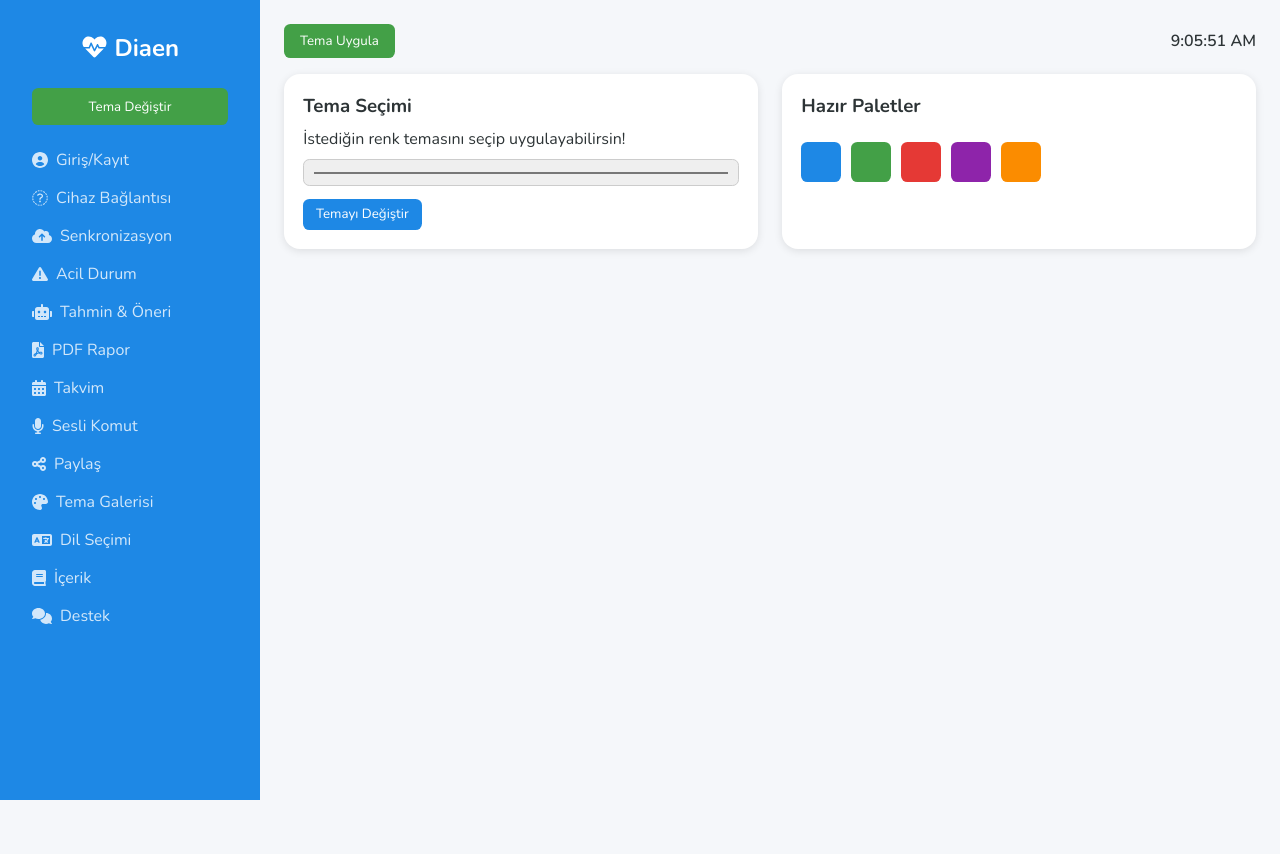
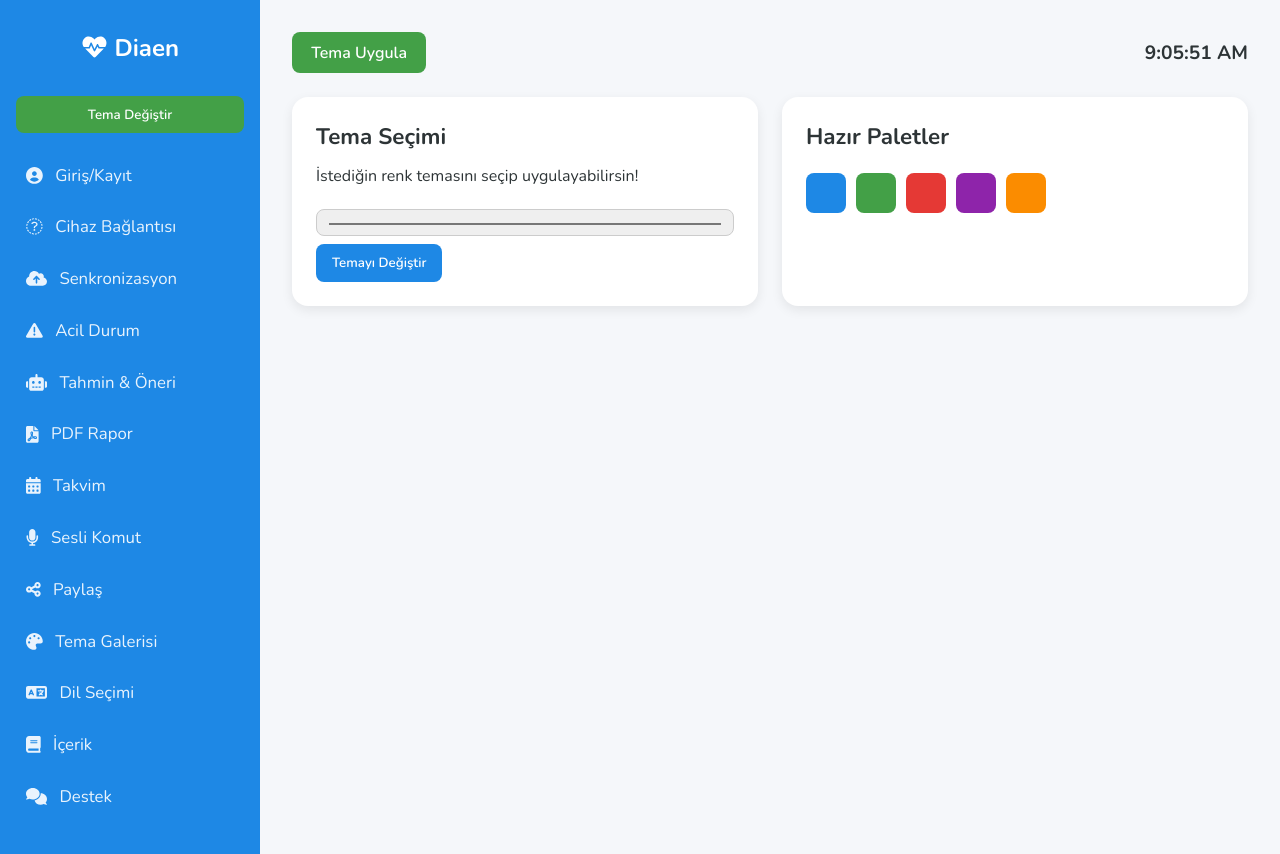
Before and after one commit to Amedsenminq/diaen-website, a plain HTML site: page themes.html in a window 1280 px wide. Before the commit the page ends 800 px from the top, so only its background shows below. Drawn offline with nearby package versions, Linux system fonts and the light colour scheme.

Commit message:
Update style.css

```diff
--- a/style.css
+++ b/style.css
@@ -5,22 +5,26 @@
   --dark: #1e1e2f;
   --font: 'Nunito', sans-serif;
 }
+
 [data-theme="light"] {
   --bg: var(--light);
   --text: #2d3436;
-    --card: #fff;
+  --card: #ffffff;
 }
+
 [data-theme="dark"] {
   --bg: var(--dark);
   --text: #e0e0e0;
   --card: #2e2e3d;
 }
+
 * {
   box-sizing: border-box;
   margin: 0;
   padding: 0;
   font-family: var(--font);
 }
+
 body {
   display: flex;
   min-height: 100vh;
@@ -28,114 +32,159 @@
   color: var(--text);
   transition: background 0.3s, color 0.3s;
 }
+
+/* Sidebar */
 nav.sidebar {
   width: 260px;
   background: var(--blue);
-    padding: 2rem;
+  padding: 2rem 1rem;
   display: flex;
   flex-direction: column;
+  transition: transform 0.3s ease;
 }
+
 nav.sidebar h2 {
   color: #fff;
   text-align: center;
-    margin-bottom: 1.5rem;
+  margin-bottom: 2rem;
 }
+
 nav.sidebar button {
   margin-bottom: 1rem;
-    padding: .6rem;
+  padding: 0.6rem;
   border: none;
-    border-radius: .4rem;
+  border-radius: 0.5rem;
   background: var(--green);
   color: #fff;
   cursor: pointer;
+  font-weight: 600;
 }
+
 nav.sidebar a {
-    color: rgba(255,255,255,0.8);
+  color: rgba(255, 255, 255, 0.9);
   text-decoration: none;
-    margin: .5rem 0;
+  margin: 0.5rem 0;
   display: flex;
   align-items: center;
-    gap: .5rem;
+  gap: 0.8rem;
+  font-weight: 500;
+  font-size: 1.05rem;
+  transition: background 0.2s;
+  padding: 0.4rem 0.6rem;
+  border-radius: 0.4rem;
 }
+
 nav.sidebar a:hover {
-    color: #fff;
+  background: rgba(255, 255, 255, 0.15);
 }
+
+/* Content */
 main.content {
   flex: 1;
-    padding: 1.5rem;
-    overflow-y: auto;
+  padding: 2rem;
+  overflow: auto;
+  position: relative;
 }
+
 .header {
   display: flex;
   justify-content: space-between;
   align-items: center;
   flex-wrap: wrap;
-    margin-bottom: 1rem;
+  margin-bottom: 1.5rem;
 }
+
 .controls {
   display: flex;
   gap: 1rem;
+  flex-wrap: wrap;
 }
+
 .controls button {
-    padding: .5rem 1rem;
+  padding: 0.6rem 1.2rem;
   background: var(--green);
   border: none;
-    border-radius: .4rem;
+  border-radius: 0.5rem;
   color: #fff;
   cursor: pointer;
+  font-weight: 600;
+  font-size: 1rem;
+  transition: transform 0.2s;
 }
+
+.controls button:hover {
+  transform: scale(1.05);
+}
+
 #clock {
-    font-weight: 600;
+  font-weight: 700;
+  font-size: 1.2rem;
 }
+
+/* Cards */
 section.cards {
   display: grid;
-    grid-template-columns: repeat(auto-fit, minmax(220px, 1fr));
+  grid-template-columns: repeat(auto-fit, minmax(250px, 1fr));
   gap: 1.5rem;
 }
+
 .card {
   background: var(--card);
-    padding: 1.2rem;
+  padding: 1.5rem;
   border-radius: 1rem;
-    box-shadow: 0 2px 8px rgba(0,0,0,0.1);
-    position: relative;
-    transition: transform 0.2s;
+  box-shadow: 0 4px 12px rgba(0, 0, 0, 0.08);
+  transition: transform 0.2s, box-shadow 0.2s;
 }
+
 .card:hover {
   transform: translateY(-5px);
+  box-shadow: 0 8px 20px rgba(0, 0, 0, 0.12);
 }
+
 .card h3 {
-    margin-bottom: .5rem;
+  margin-bottom: 0.8rem;
+  font-size: 1.4rem;
 }
+
 .card p {
-    line-height: 1.5;
+  margin-bottom: 0.8rem;
+  font-size: 1rem;
 }
+
 .card button {
-    margin-top: .8rem;
-    padding: .4rem .8rem;
+  margin-top: 0.5rem;
+  padding: 0.6rem 1rem;
   border: none;
-    border-radius: .4rem;
+  border-radius: 0.5rem;
   background: var(--blue);
   color: #fff;
   cursor: pointer;
+  font-weight: 600;
 }
+
 input, select, textarea {
   width: 100%;
-    padding: .5rem;
-    margin-top: .5rem;
+  padding: 0.6rem;
+  margin-top: 0.6rem;
   border: 1px solid #ccc;
-    border-radius: .4rem;
+  border-radius: 0.5rem;
+  font-size: 1rem;
 }
+
+/* Modal */
 .modal {
   display: none;
   position: fixed;
   inset: 0;
-    background: rgba(0,0,0,0.5);
+  background: rgba(0, 0, 0, 0.5);
   justify-content: center;
   align-items: center;
 }
+
 .modal.active {
   display: flex;
 }
+
 .modal-content {
   background: var(--card);
   padding: 2rem;
@@ -143,19 +192,72 @@
   width: 90%;
   max-width: 400px;
 }
+
+/* Chatbox */
 .chat-box {
   height: 200px;
   overflow-y: auto;
+  padding: 1rem;
   border: 1px solid #ccc;
-    padding: .5rem;
-    border-radius: .4rem;
-    margin-bottom: .5rem;
+  border-radius: 0.5rem;
+  background: var(--light);
 }
-  @media(max-width:768px){
-    nav.sidebar {
+
+/* Hamburger Menü */
+.hamburger {
   display: none;
+  font-size: 1.8rem;
+  cursor: pointer;
+  color: var(--text);
 }
+
+/* Responsive Ayarlar */
+@media (max-width: 768px) {
   body {
     flex-direction: column;
   }
+
+  nav.sidebar {
+    position: fixed;
+    left: -260px;
+    top: 0;
+    height: 100%;
+    background: var(--blue);
+    z-index: 1000;
+    transform: translateX(0);
   }
+
+  nav.sidebar.active {
+    left: 0;
+    transition: left 0.3s;
+  }
+
+  .hamburger {
+    display: block;
+    position: absolute;
+    top: 20px;
+    left: 20px;
+  }
+
+  main.content {
+    padding: 1.5rem;
+    margin-top: 60px;
+  }
+
+  section.cards {
+    grid-template-columns: 1fr;
+  }
+
+  .controls {
+    gap: 0.5rem;
+  }
+
+  .controls button {
+    font-size: 0.9rem;
+    padding: 0.5rem 1rem;
+  }
+
+  .card {
+    padding: 1.2rem;
+  }
+}
```
Lines whose indentation alone changed are shown as unchanged.
